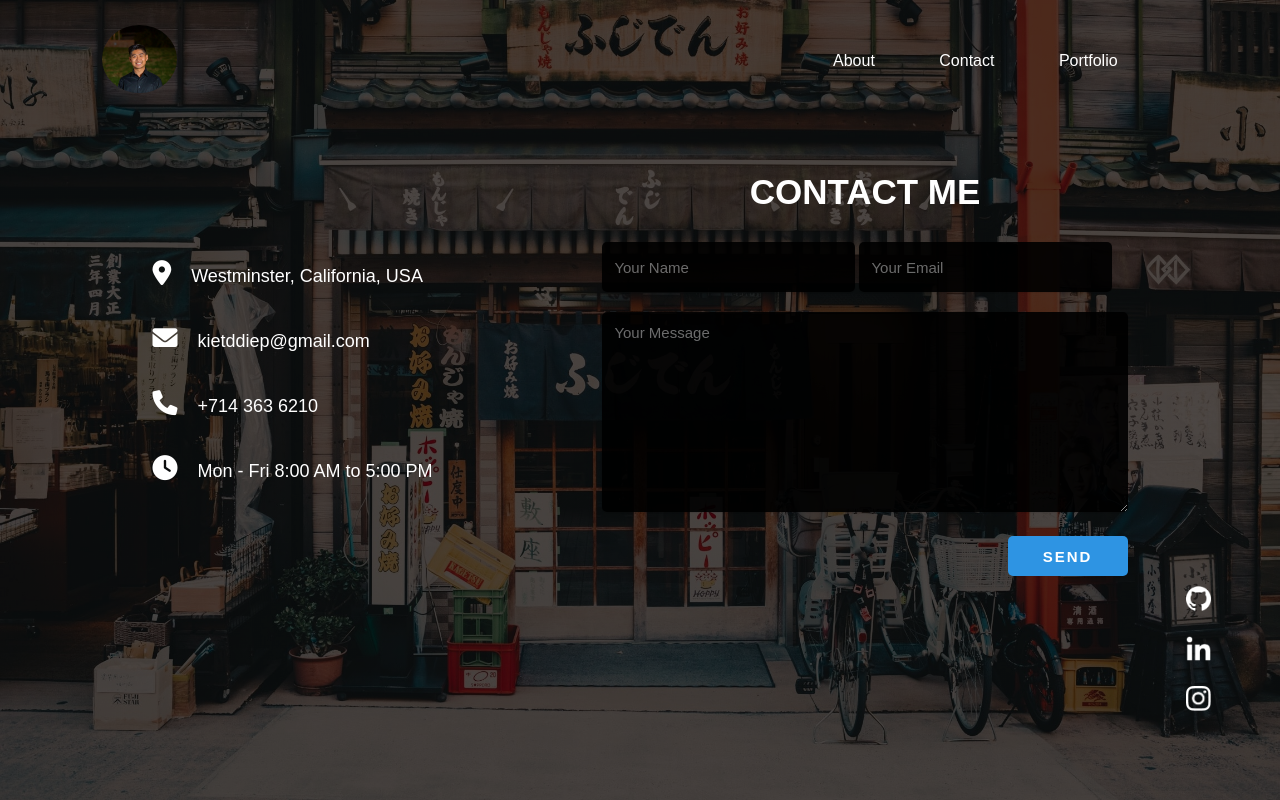
After one commit to kietdiep/GameHub, a Flask app: page /contactinfo in a window 1280 px wide. The commit adds this page. Run offline with Flask 2, Linux system fonts and the light colour scheme.

Commit message:
completed all main templates

```diff
--- a/app.py
+++ b/app.py
@@ -16,11 +16,11 @@ def about():
 
 @app.route('/contactinfo')
 def contact():
-    return render_template('')
+    return render_template('contactinfo.html')
 
 @app.route('/portfolio')
 def portfolio():
-    return render_template('')
+    return render_template('portfolio.html')
 
 if __name__ == "__main__":
     app.run(debug=True)
--- a/static/base.css
+++ b/static/base.css
@@ -16,8 +16,6 @@
   background-size: cover;
   background-position: center;
   padding: 0 8%;
-  position: relative;
-  background-attachment: fixed;
 }
 
 nav {
@@ -33,11 +31,6 @@ nav {
   cursor: pointer;
   border-radius: 50%;
 }
-
-/* .cart-icon {
-  width: 30px;
-  cursor: pointer;
-} */
 
 nav ul {
   flex: 1;
--- /dev/null
+++ b/static/contactinfo.css
@@ -0,0 +1,152 @@
+* {
+  margin: 0;
+  padding: 0;
+  box-sizing: border-box;
+}
+
+body {
+  min-height: 100vh;
+  display: flex;
+  justify-content: center;
+  align-items: center;
+}
+
+.contact-section {
+  width: 100%;
+  display: flex;
+  justify-content: center;
+  align-items: center;
+  float: left;
+  padding-top: 50px;
+}
+
+.contact-info {
+  color: #fff;
+  max-width: 500px;
+  line-height: 65px;
+  padding-left: 50px;
+  font-size: 18px;
+}
+
+.contact-info i {
+  margin-right: 20px;
+  font-size: 25px;
+}
+
+.contact-form {
+  max-width: 700px;
+  margin-right: 50px;
+}
+
+.contact-info,
+.contact-form {
+  flex: 1;
+}
+
+.contact-form h2 {
+  color: #fff;
+  text-align: center;
+  font-size: 35px;
+  text-transform: uppercase;
+  margin-bottom: 30px;
+}
+
+.contact-form .text-box {
+  background: #000;
+  color: #fff;
+  border: none;
+  width: calc(50% - 10px);
+  height: 50px;
+  padding: 12px;
+  font-size: 15px;
+  border-radius: 5px;
+  box-shadow: 0 1px 1px rgba(0, 0, 0, 0.1);
+  margin-bottom: 20px;
+  opacity: 0.9;
+}
+
+.contact-form .text-box:first-child {
+  margin-right: 15px;
+}
+
+.contact-form textarea {
+  background: #000;
+  color: #fff;
+  border: none;
+  width: 100%;
+  padding: 12px;
+  font-size: 15px;
+  min-height: 200px;
+  max-height: 400px;
+  resize: vertical;
+  border-radius: 5px;
+  box-shadow: 0 1px 1px rgba(0, 0, 0, 0.1);
+  margin-bottom: 20px;
+  opacity: 0.9;
+}
+
+.contact-form .send-btn {
+  float: right;
+  background: #2e94e3;
+  color: #fff;
+  border: none;
+  width: 120px;
+  height: 40px;
+  font-size: 15px;
+  font-weight: 600;
+  text-transform: uppercase;
+  letter-spacing: 2px;
+  border-radius: 5px;
+  cursor: pointer;
+  transition: 0.3s;
+  transition-property: background;
+}
+
+.contact-form .send-btn:hover {
+  background: #0582e3;
+}
+
+@media screen and (max-width: 950px) {
+  .contact-section {
+    flex-direction: column;
+  }
+
+  .contact-info,
+  .contact-form {
+    margin: 30px 50px;
+  }
+
+  .contact-form h2 {
+    font-size: 30px;
+  }
+
+  .contact-form .text-box {
+    width: 100%;
+  }
+}
+
+.alert-success {
+  z-index: 1;
+  background: #d4edda;
+  font-size: 18px;
+  padding: 20px 40px;
+  min-width: 420px;
+  position: fixed;
+  right: 0;
+  top: 10px;
+  border-left: 8px solid #3ad66e;
+  border-radius: 4px;
+}
+
+.alert-error {
+  z-index: 1;
+  background: #fff3cd;
+  font-size: 18px;
+  padding: 20px 40px;
+  min-width: 420px;
+  position: fixed;
+  right: 0;
+  top: 10px;
+  border-left: 8px solid #ffa502;
+  border-radius: 4px;
+}
--- a/templates/base.html
+++ b/templates/base.html
@@ -14,11 +14,11 @@
         <a href="{{url_for('index')}}"><img class="logo" src="../static/images/KD.png" alt="logo"></a>
         <ul>
           <li><a href="{{url_for('about')}}">About</a></li>
-          <li><a href="">Contact</a></li>
-          <li><a href="">Portfolio</a></li>
+          <li><a href="{{url_for('contact')}}">Contact</a></li>
+          <li><a href="{{url_for('portfolio')}}">Portfolio</a></li>
         </ul>
       </nav>
-      {% block content %}{% endblock content %}
+      {% block primary %}{% endblock primary %}
       <div class="social-icons">
         <a href="https://github.com/kietdiep"><img src="../static/images/github.png" alt=""></a>
         <a href="https://www.linkedin.com/in/kietdiep/"><img src="../static/images/linkedin.png" alt=""></a>
@@ -28,6 +28,5 @@
 
 
 
-
   </body>
 </html>
--- /dev/null
+++ b/templates/contactinfo.html
@@ -0,0 +1,32 @@
+{% extends 'base.html' %}
+
+{% block head %}
+    <title>Contact Form</title>
+    <link rel="stylesheet" href="https://cdnjs.cloudflare.com/ajax/libs/font-awesome/6.0.0-beta3/css/all.min.css" integrity="sha512-Fo3rlrZj/k7ujTnHg4CGR2D7kSs0v4LLanw2qksYuRlEzO+tcaEPQogQ0KaoGN26/zrn20ImR1DfuLWnOo7aBA==" crossorigin="anonymous" referrerpolicy="no-referrer" />
+    <link rel="stylesheet" href="{{ url_for('static', filename='contactinfo.css') }}">
+{% endblock head %}
+
+{% block primary %}
+    <!-- <div class="alert-success">
+        <span>Message Sent! Thank you for contacting me</span>
+    </div>
+    <div class="alert-error">
+        <span>Something went wrong! Please try again</span>
+    </div> -->
+    <div class="contact-section">
+        <div class="contact-info">
+            <div><i class="fas fa-map-marker-alt"></i>Westminster, California, USA</div>
+            <div><i class="fas fa-envelope"></i>kietddiep@gmail.com</div>
+            <div><i class="fas fa-phone"></i>+714 363 6210</div>
+            <div><i class="fas fa-clock"></i>Mon - Fri 8:00 AM to 5:00 PM</div>
+        </div>
+        <div class="contact-form">
+            <h2>Contact Me</h2>
+            <form class="contact" action="" method="post"></form>
+            <input type="text" name="name" class="text-box" placeholder="Your Name" required>
+            <input type="email" name="email" class="text-box" placeholder="Your Email" required>
+            <textarea name="message" rows="5" placeholder="Your Message" required></textarea>
+            <input type="submit" name="submit" class="send-btn" value="Send">
+        </div>
+    </div>
+{% endblock primary %}
```
Also changed, not shown: static/aboutme.css (+57 -37 lines), static/portfolio.css (added, +140 -0 lines), templates/aboutme.html (+24 -12 lines), templates/index.html (+4 -4 lines), templates/portfolio.html (added, +40 -0 lines), static/images/KietFull.png (added), static/images/japan3.jpg (added), static/images/scraper.jpg (added), static/images/vsa.jpg (added), 1 other file.
